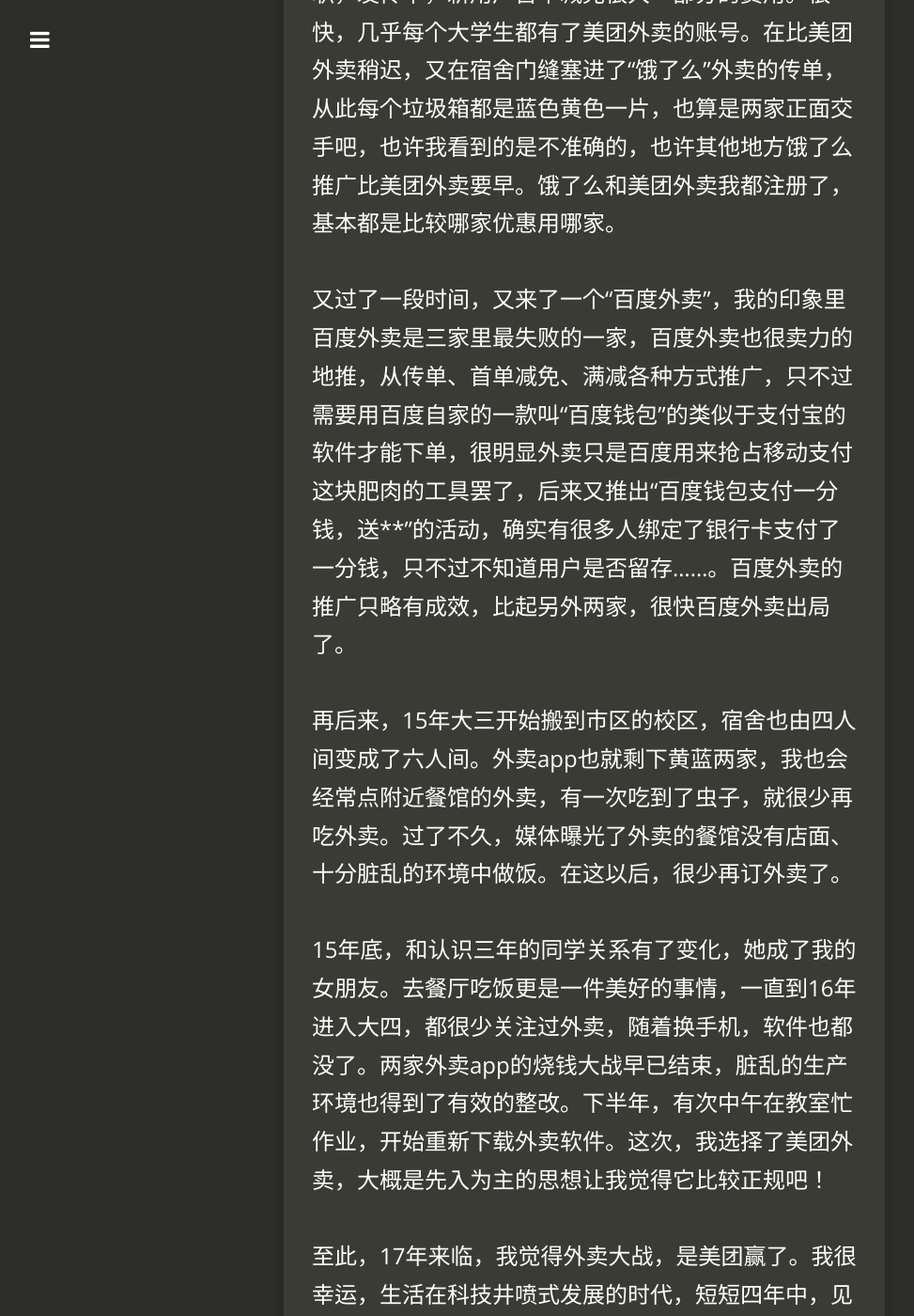
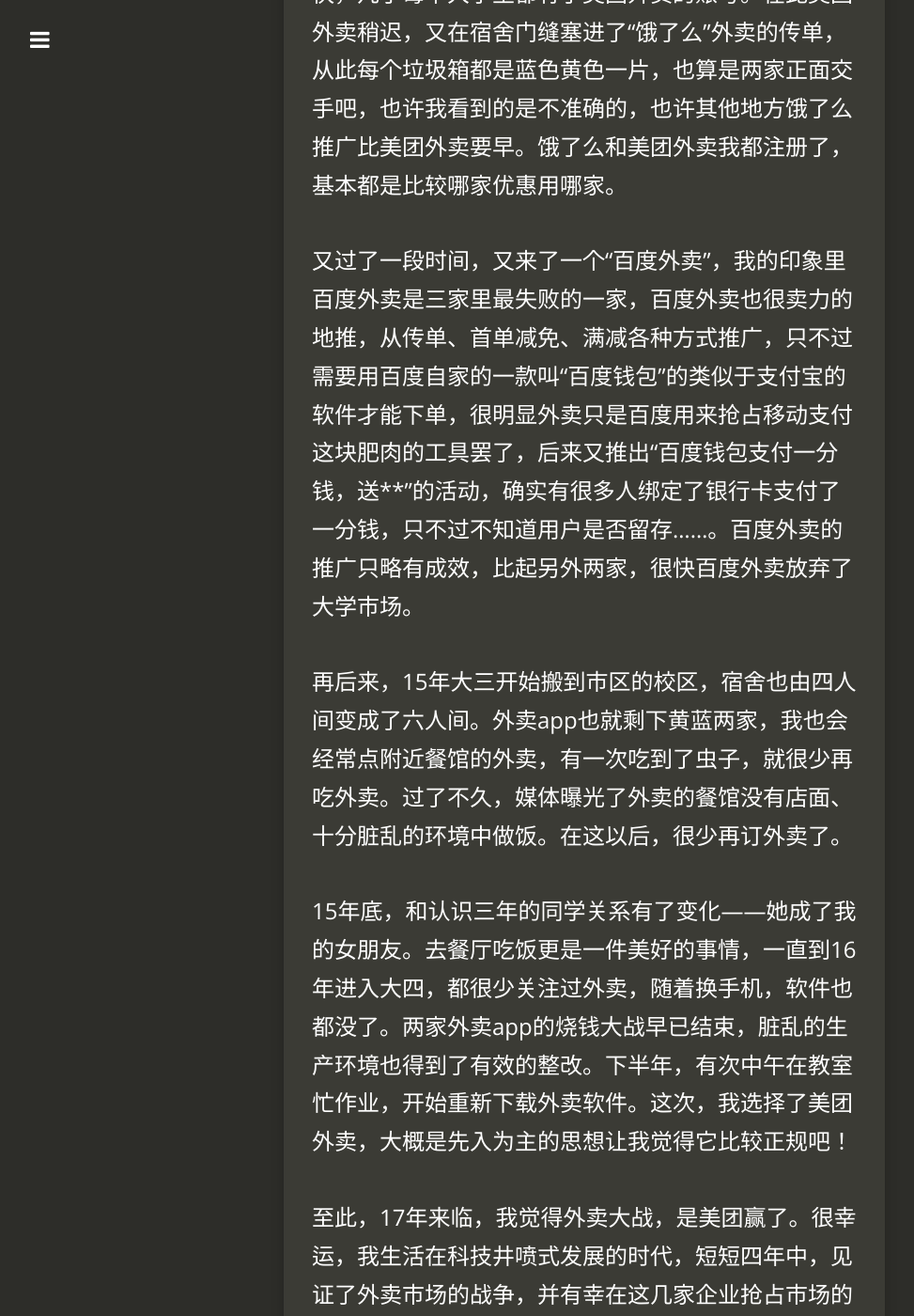
Before and after one commit to YanleiZ/yanleiz.github.com, a Jekyll site: the page built from _posts/2017-07-11-外卖印记.md, in a window 1280 px wide and 1400 px high, scrolled down 1770 px. Shown: the whole window at 94% size, without its empty margins (18-991 px from the left). Built offline with Jekyll 4.4.1, drawn with Linux system fonts in a browser that asks for light colours; nearby versions of some CDN libraries; Markdown is read by kramdown in place of the engine named in the settings; comment, search, counter and statistics services are not loaded; some of the changed text lies outside the part shown.

Commit message:
修改
2017年07月11日12:46:02

```diff
--- a/_posts/2017-07-11-外卖印记.md
+++ b/_posts/2017-07-11-外卖印记.md
@@ -15,19 +15,19 @@ tags:
 三年多的时间里有很多值得记录的事情，每次都因为懒惰没有记下一些想法。逝者如斯夫，很快我已踏入社会。有道言，“预测未来，至少有回顾两倍的历史”，就让我在这个新旧交替之际，回顾一下这段时光吧！
 
 从自己的视角来回忆这几年的互联网飞跃式发展给生活带来的巨大改变，希望能把握未来，让我更好的选择。
-<center>***我上大学的外卖***</center>
+<center><b>外卖印记</b></center>
 13年，高中毕业，要是现在也许会很担忧高考成绩，但那时我很洒脱，并没有多少担忧。暑假开始的第一周买了我的第一台Android智能手机，从此成为“手机控”。
 
 13年的淘宝早已推广开来，现在有了手机号，注册账号、开一张银行卡，可以不必再找别人买东西了。由于中学时期对互联网的接触不多，连绑定银行卡这样的事我也是很谨慎。13年的暑假是我度过最漫长的假期，从等分数、等报志愿、等录取、等通知书，最后还等着开学。不过也就这么过来了，很快，来到了大学，前面有我要面对的快乐与失望。
 
-刚开始，熟悉了环境，我一直都是去学校的餐厅吃饭。有一次回宿舍发现门缝塞进来的广告卡，记得很清楚的是一家叫做“好煮夫”的餐馆，下边是几个套餐，一个订餐电话。同学们有不想出去的时候，就打电话去，告诉宿舍楼要哪个套餐，不一会就给送到了。我也曾定过几次“辣子鸡盖饭”“茄子鸡丁盖饭”……，这是比较原始的外卖了。
+刚开始，熟悉了环境，我一直都是去学校的餐厅吃饭。有一次回宿舍发现门缝塞进来的广告卡，是一家叫做“好煮夫”的餐馆，下边是几个套餐，一个订餐电话。同学们有不想出去的时候，就打电话去，告诉宿舍楼要哪个套餐，不一会就给送到了。我也曾定过几次“辣子鸡盖饭”“茄子鸡丁盖饭”……，这是比较原始的外卖了。
 
 一个学期后，假期过后，宿舍楼铺天盖地的都是美团外卖的传单，周围的同学越来越多地使用app订外卖，不得不说美团的地推是很成功的，从大学廉价招学生兼职，发传单，新用户首单减免很大一部分的费用。很快，几乎每个大学生都有了美团外卖的账号。在比美团外卖稍迟，又在宿舍门缝塞进了“饿了么”外卖的传单，从此每个垃圾箱都是蓝色黄色一片，也算是两家正面交手吧，也许我看到的是不准确的，也许其他地方饿了么推广比美团外卖要早。饿了么和美团外卖我都注册了，基本都是比较哪家优惠用哪家。
 
-又过了一段时间，又来了一个“百度外卖”，我的印象里百度外卖是三家里最失败的一家，百度外卖也很卖力的地推，从传单、首单减免、满减各种方式推广，只不过需要用百度自家的一款叫“百度钱包”的类似于支付宝的软件才能下单，很明显外卖只是百度用来抢占移动支付这块肥肉的工具罢了，后来又推出“百度钱包支付一分钱，送**”的活动，确实有很多人绑定了银行卡支付了一分钱，只不过不知道用户是否留存……。百度外卖的推广只略有成效，比起另外两家，很快百度外卖出局了。
+又过了一段时间，又来了一个“百度外卖”，我的印象里百度外卖是三家里最失败的一家，百度外卖也很卖力的地推，从传单、首单减免、满减各种方式推广，只不过需要用百度自家的一款叫“百度钱包”的类似于支付宝的软件才能下单，很明显外卖只是百度用来抢占移动支付这块肥肉的工具罢了，后来又推出“百度钱包支付一分钱，送**”的活动，确实有很多人绑定了银行卡支付了一分钱，只不过不知道用户是否留存……。百度外卖的推广只略有成效，比起另外两家，很快百度外卖放弃了大学市场。
 
 再后来，15年大三开始搬到市区的校区，宿舍也由四人间变成了六人间。外卖app也就剩下黄蓝两家，我也会经常点附近餐馆的外卖，有一次吃到了虫子，就很少再吃外卖。过了不久，媒体曝光了外卖的餐馆没有店面、十分脏乱的环境中做饭。在这以后，很少再订外卖了。
 
-15年底，和认识三年的同学关系有了变化，她成了我的女朋友。去餐厅吃饭更是一件美好的事情，一直到16年进入大四，都很少关注过外卖，随着换手机，软件也都没了。两家外卖app的烧钱大战早已结束，脏乱的生产环境也得到了有效的整改。下半年，有次中午在教室忙作业，开始重新下载外卖软件。这次，我选择了美团外卖，大概是先入为主的思想让我觉得它比较正规吧！
+15年底，和认识三年的同学关系有了变化——她成了我的女朋友。去餐厅吃饭更是一件美好的事情，一直到16年进入大四，都很少关注过外卖，随着换手机，软件也都没了。两家外卖app的烧钱大战早已结束，脏乱的生产环境也得到了有效的整改。下半年，有次中午在教室忙作业，开始重新下载外卖软件。这次，我选择了美团外卖，大概是先入为主的思想让我觉得它比较正规吧！
 
-至此，17年来临，我觉得外卖大战，是美团赢了。我很幸运，生活在科技井喷式发展的时代，短短四年中，见证了外卖市场的战争，并有幸在这几家企业抢占市场的烧钱阶段享受到了很大的便利！
+至此，17年来临，我觉得外卖大战，是美团赢了。很幸运，我生活在科技井喷式发展的时代，短短四年中，见证了外卖市场的战争，并有幸在这几家企业抢占市场的烧钱阶段享受到了很大的便利！
```
